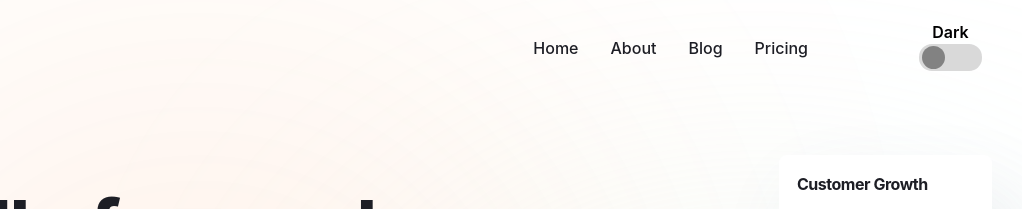
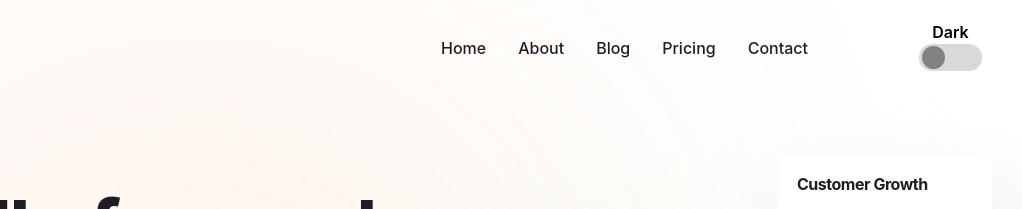
Before and after one commit to sK3n0b1/coca, a website built with Vite: page src/index.html in a window 1280 px wide. Shown: the top 209 px of the page, 258-1280 px from the left. Built offline with nearby package versions, Linux system fonts and the light colour scheme; files whose address does not match are found by name.

Commit message:
Added link to page contact

```diff
--- a/src/html/components/header.html
+++ b/src/html/components/header.html
@@ -48,6 +48,9 @@
           <li class="nav__item">
             <a class="nav__link text-p-default" href="/pricing.html">Pricing</a>
           </li>
+          <li class="nav__item">
+            <a class="nav__link text-p-default" href="/contact.html">Contact</a>
+          </li>
         </ul>
       </nav>
       <label class="header__switcher">
```
